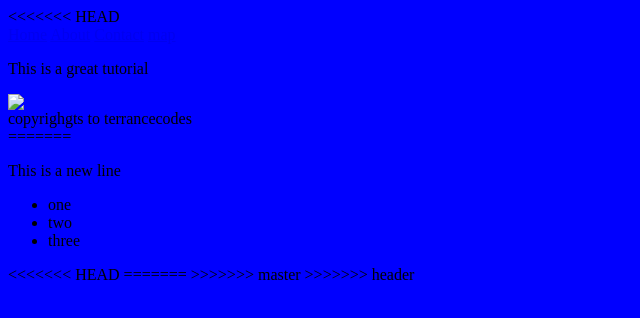
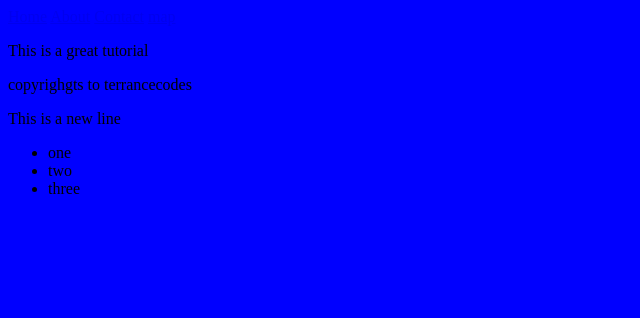
Before and after one commit to terranceclang/git-course, a website: page index.html in a window 1280 px wide. Shown: the whole page, without its empty margins (0-640 px from the left). Drawn offline with Linux system fonts and the light colour scheme.

```diff
--- a/index.html
+++ b/index.html
@@ -7,7 +7,6 @@
         <script src="https://kit.fontawesome.com/121f5b7f0b.js" crossorigin="anonymous"></script>
     </head>
    <body>
-<<<<<<< HEAD
        <header>
            <a href="/home.html">Home</a>
            <a href="/about.html">About</a>
@@ -15,11 +14,7 @@
            <a href="/map.html">map</a>
        </header>
         <p>This is a great tutorial</p>
-        <aside>
-            <img src="ad.jpg" />
-        </aside>
         <footer>copyrighgts to terrancecodes</footer>
-=======
        <div class="mario">
         <p>This is a new line</p>
         <ul>
@@ -27,10 +22,6 @@
             <li>two</li>
             <li>three</li>
         </ul>
-<<<<<<< HEAD
-=======
->>>>>>> master
->>>>>>> header
     </div>
    </body>
 </html>
```
